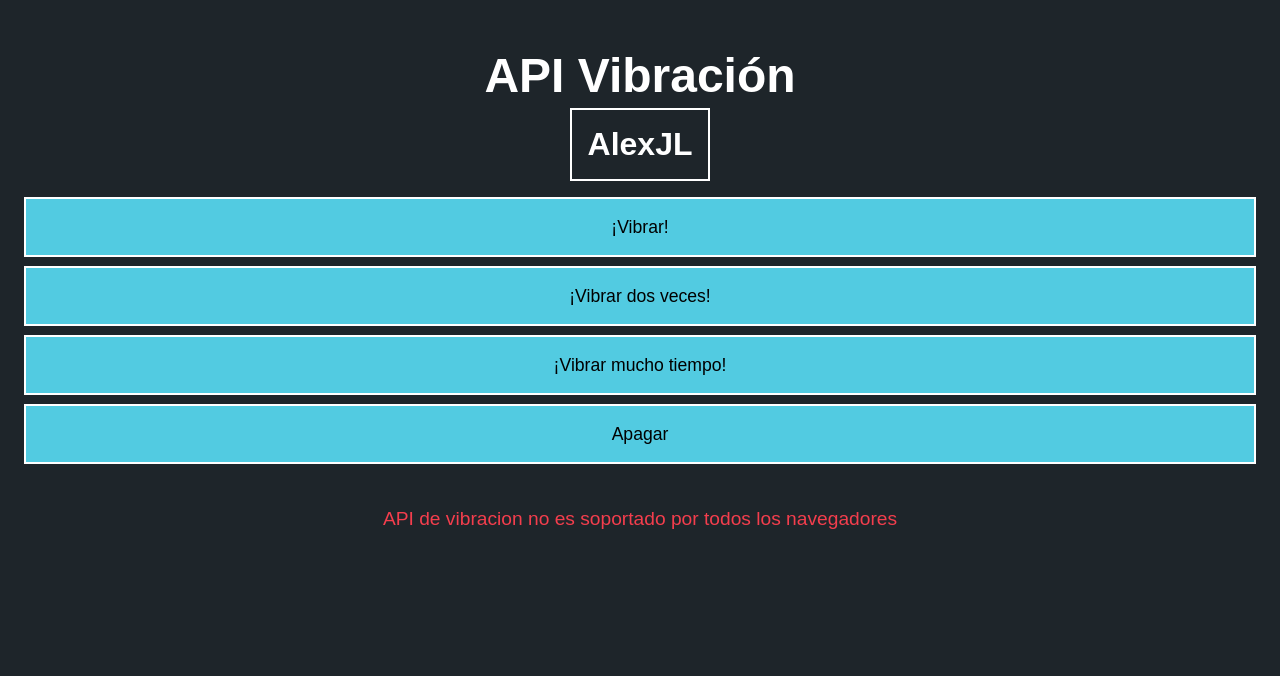
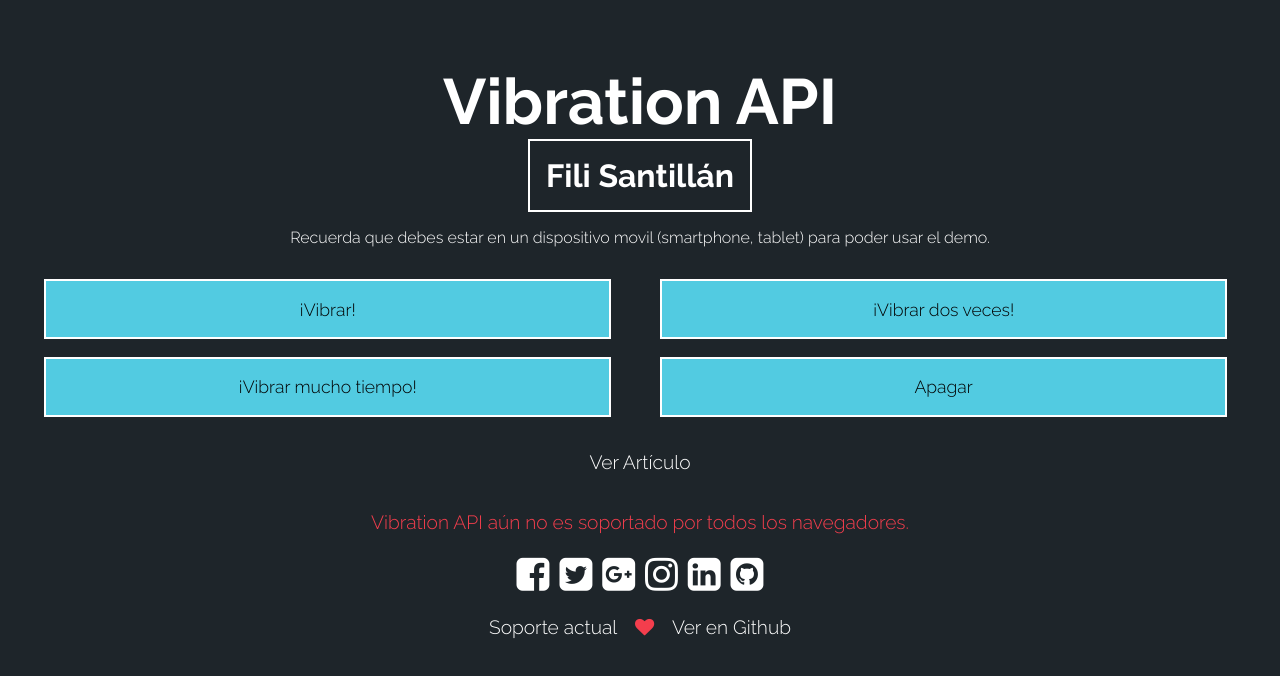
Before and after one commit to AlexJL/API-de-Vibraci-n, a plain HTML site: page index.html in a window 1280 px wide. Drawn offline with Linux system fonts and the light colour scheme; some packages are replaced by stand-ins of ours.

Commit message:
Mejora de la API

```diff
--- a/css/index.css
+++ b/css/index.css
@@ -1,5 +1,4 @@
-body
-{
+body{
 	text-align: center;
 	font-family: 'Raleway', sans-serif;
 	background: #1E252A;
@@ -7,21 +6,12 @@ body
 	font-weight: 300;
 }
 
-h1
-{
+h1{
 	font-size: 3em;
-    margin: 1em 0 0 0;
-        margin-bottom: 5px;
+	margin: 0;
 }
 
-a
-{
-    color: white;
-    text-decoration: none;
-}
-
-h2
-{
+h2{
 	font-size: 2em;
 	margin: 0;
 	border: 2px solid white;
@@ -29,8 +19,16 @@ h2
 	display: inline-block;
 }
 
-.buttons
-{
+a{
+	color: white;
+	text-decoration: none;
+}
+
+.recuerda{
+	display: none;
+}
+
+.buttons{
 	padding: 1em;
 	display: -webkit-flex;
 	-webkit-justify-content: space-around;
@@ -40,13 +38,7 @@ h2
 	flex-wrap: wrap;
 }
 
-.footer {
-    font-size: 1.2em;
-    color: #F43E4D;
-}
-
-.btn
-{
+.btn{
 	background: #52CBE1;
 	border: 2px solid white;
 	padding: 1em 2em;
@@ -58,3 +50,50 @@ h2
 	text-decoration: none;
 	width: 100%;
 }
+
+.btn:hover{
+	transform: scale(1.1);
+}
+
+.footer{
+	font-size: 1.2em;
+	color: #F43E4D;
+}
+
+.footer .article{
+	margin: 0 0 1em 0;
+	display: inline-block;
+}
+
+.social .icon{
+	font-size: 2em;
+}
+
+.info{
+	margin: 1em 0 0 0;
+}
+
+.info .fa-heart{
+	margin: 0 0.7em;
+}
+
+
+
+@media all and (min-width: 769px){
+
+	h1{
+		font-size: 4em;
+		margin: 1em 0 0 0;
+	}
+
+	.btn{
+		width: 40%;
+		margin: 0 0.5em 1em 0;
+	}
+}
+
+@media all and (min-width: 1080px){
+	.recuerda{
+		display: block;
+	}
+}
--- a/index.html
+++ b/index.html
@@ -1,30 +1,87 @@
 <!DOCTYPE html>
-<html>
+<html lang="es">
 <head>
-        <meta charset="utf-8" />
-        <meta name="format-detection" content="telephone=no" />
-        <meta name="viewport" content="user-scalable=no, initial-scale=1, maximum-scale=1, minimum-scale=1, width=device-width, height=device-height, target-densitydpi=device-dpi" />
-        <link rel="stylesheet" type="text/css" href="css/index.css" />
-        <title>Get My Coords</title>
+	<title>Vibration API</title>
+
+	<!-- ESTILO -->
+	<link rel="stylesheet" href="css/index.css">
+
+	<!-- GOOGLE FONT -->
+	<link href='http://fonts.googleapis.com/css?family=Raleway:400,700,300' rel='stylesheet' type='text/css'>
+
+	<!-- FONT AWESOME -->
+	<link rel="stylesheet" href="//maxcdn.bootstrapcdn.com/font-awesome/4.3.0/css/font-awesome.min.css">
+
+	<!-- META -->
+	<meta charset="utf-8">
+
+	<!-- VIEWPORT -->
+	<meta name="viewport" content="width=device-width, user-scalable=no, initial-scale=1.0, maximum-scale=1.0, minimum-scale=1.0">
+
 </head>
 <body>
-        <center><h1>API Vibración</h1></center>
-        <a href="https://www.facebook.com/jhonalexander.leonortecho" id="txt-enlace"><h2>AlexJL</h2></a>
+
+	<h1>Vibration API</h1>
+	<a href="http://filisantillan.com/" target="blank"><h2>Fili Santillán</h2></a>
+	<p class="recuerda">Recuerda que debes estar en un dispositivo movil (smartphone, tablet) para poder usar el demo.</p>
+
 	<section class="buttons">
-            <a href="#" id="vibrar" class="btn">¡Vibrar!</a>
-            <a href="#" id="vibrate-dos" class="btn">¡Vibrar dos veces!</a>
-            <a href="#" id="vibrate-mucho" class="btn">¡Vibrar mucho tiempo!</a>
-            <a href="#" id="vibrar-off" class="btn">Apagar</a>
+		<a href="#" class="btn" id="vibrar">¡Vibrar!</a>
+
+		<a href="#" class="btn" id="vibrate-dos">¡Vibrar dos veces!</a>
+
+		<a href="#" class="btn" id="vibrar-mucho">¡Vibrar mucho tiempo!</a>
+
+		<a href="#" class="btn" id="vibrar-off">Apagar</a>
 	</section>
 
 	<footer class="footer">
-            <p> API de vibracion no es soportado por todos los navegadores</p>
+
+		<a href="http://filisantillan.com/como-usar-el-api-de-vibracion/" class="article">Ver Artículo</a>
+		<p class="recuerda">Vibration API aún no es soportado por todos los navegadores.</p>
+
+		<!-- ICONS SOCIAL -->
 		<div class="social">
+			<!-- ICON FACEBOOK -->
+			<a href="https://www.facebook.com/FiliSantillanMX" target="blank" class="icon">
+				<i class="fa fa-facebook-square"></i>
+			</a>
+
+			<!-- ICON TWITTER -->
+			<a href="https://twitter.com/FiliMX" target="blank" class="icon">
+				<i class="fa fa-twitter-square"></i>
+			</a>
+
+			<!-- ICON GOOGLE PLUS -->
+			<a href="https://plus.google.com/+FiliMart%C3%ADnezZ" target="blank" class="icon">
+				<i class="fa fa-google-plus-square"></i>
+			</a>
+
+			<!-- ICON INSTAGRAM -->
+			<a href="https://instagram.com/filimx/" target="blank" class="icon">
+				<i class="fa fa-instagram"></i>
+			</a>
+
+			<!-- ICON LINKEDIN -->
+			<a href="http://mx.linkedin.com/in/filisantillan" target="blank" class="icon">
+				<i class="fa fa-linkedin-square"></i>
+			</a>
+
+			<!-- ICON GITHUB -->
+			<a href="https://github.com/FiliMX" target="blank" class="icon">
+				<i class="fa fa-github-square"></i>
+			</a>
+		</div>
+
+		<!-- INFO -->
+		<div class="info">
+			<a href="http://caniuse.com/#search=vibration%20api" target="blank">Soporte actual</a>
+			<i class="fa fa-heart"></i>
+			<a href="https://github.com/FiliMX/Vibration-API" target="blank">Ver en Github</a>
 		</div>
 	</footer>
-        <script type="text/javascript" src="js/vibracion.js"></script>
-        <script type="text/javascript" src="js/jquery-1.11.1.min.js"></script>
-        <script type="text/javascript" src="phonegap.js"></script>
-        <script type="text/javascript" src="js/index.js"></script>
+
+	<!-- SCRIPT -->
+	<script src="js/vibracion.js"></script>
 </body>
 </html>
```
Lines whose indentation alone changed are shown as unchanged.
